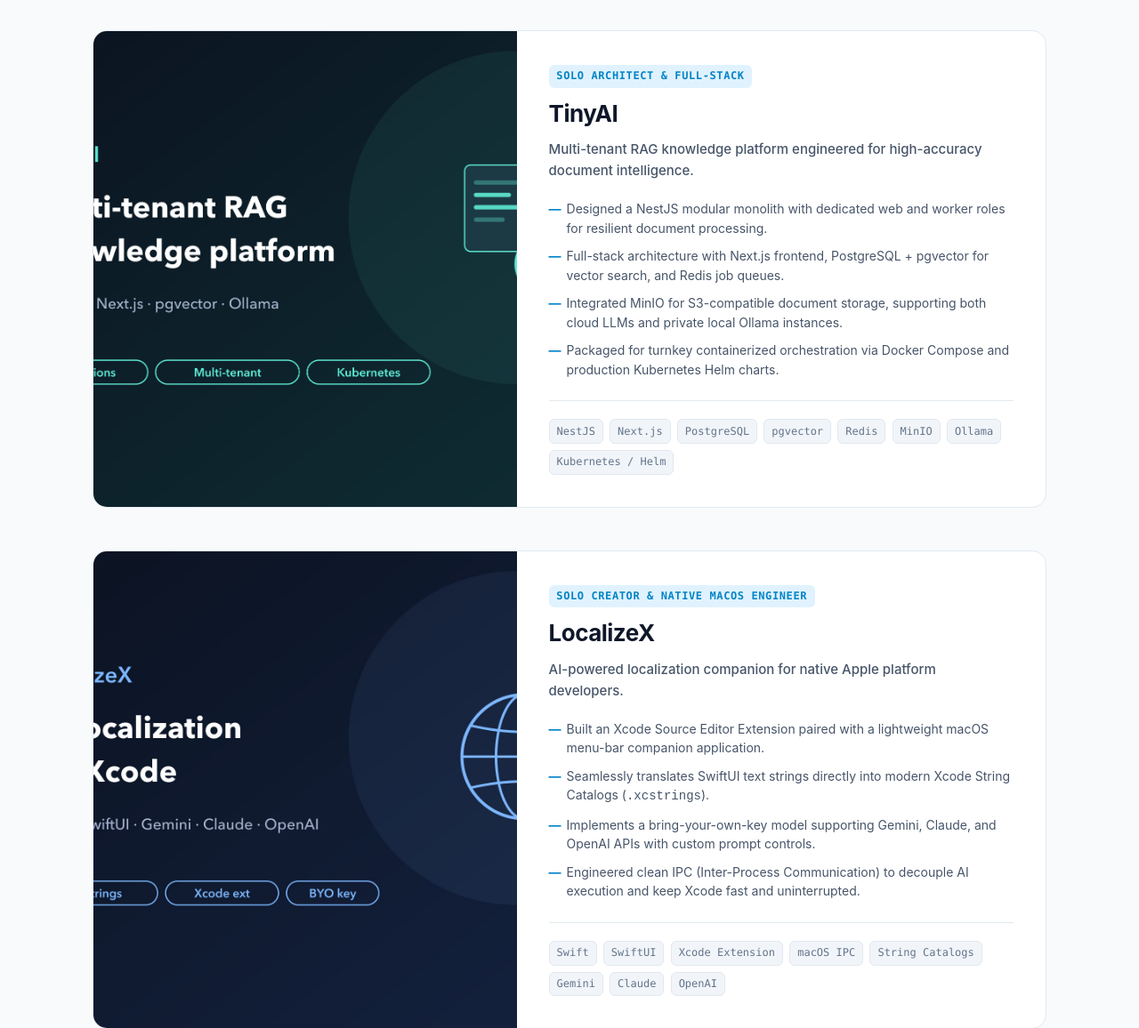
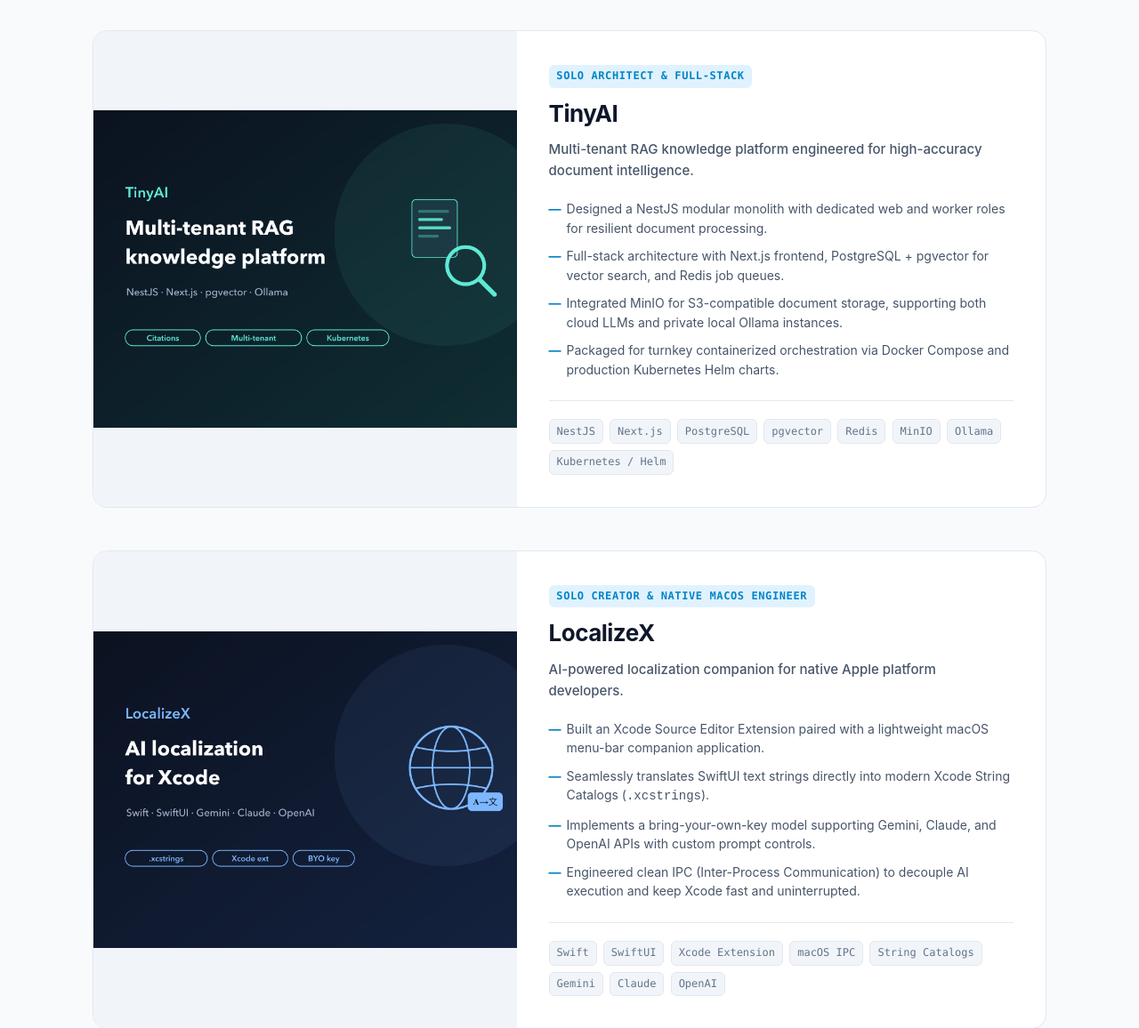
Before and after one commit to waldobin/waldobin.github.io, a plain HTML site: page index.html in a window 1280 px wide. Shown: the part 1820-2976 px from the top of the page at 89% size. Drawn offline with Linux system fonts and the light colour scheme.

Commit message:
Fix project cover images cropped on Safari
Show full 4:3 covers with object-fit: contain instead of stretching
to card height, and set correct intrinsic image size.

Co-Authored-By: Claude Opus 5.5 <noreply@anthropic.com>

```diff
--- a/index.html
+++ b/index.html
@@ -266,7 +266,7 @@
           <!-- Project 1: TinyAI -->
           <article class="project-card reveal">
             <div class="project-media">
-              <img src="assets/1-tinyai.jpg" alt="TinyAI multi-tenant RAG knowledge platform interface preview" loading="lazy" width="600" height="340">
+              <img src="assets/1-tinyai.jpg" alt="TinyAI multi-tenant RAG knowledge platform interface preview" loading="lazy" width="1600" height="1200">
             </div>
             <div class="project-details">
               <div class="project-meta">
@@ -297,7 +297,7 @@
           <!-- Project 2: LocalizeX -->
           <article class="project-card reveal">
             <div class="project-media">
-              <img src="assets/2-localizex.jpg" alt="LocalizeX Xcode AI localization extension interface preview" loading="lazy" width="600" height="340">
+              <img src="assets/2-localizex.jpg" alt="LocalizeX Xcode AI localization extension interface preview" loading="lazy" width="1600" height="1200">
             </div>
             <div class="project-details">
               <div class="project-meta">
@@ -328,7 +328,7 @@
           <!-- Project 3: Lumibun -->
           <article class="project-card reveal">
             <div class="project-media">
-              <img src="assets/3-lumibun.jpg" alt="Lumibun virtual pet and focus game on Apple Watch and iPhone" loading="lazy" width="600" height="340">
+              <img src="assets/3-lumibun.jpg" alt="Lumibun virtual pet and focus game on Apple Watch and iPhone" loading="lazy" width="1600" height="1200">
             </div>
             <div class="project-details">
               <div class="project-meta">
@@ -358,7 +358,7 @@
           <!-- Project 4: Safe-AI -->
           <article class="project-card reveal">
             <div class="project-media">
-              <img src="assets/5-safe-ai.jpg" alt="Safe-AI scam detection assistant preview" loading="lazy" width="600" height="340">
+              <img src="assets/5-safe-ai.jpg" alt="Safe-AI scam detection assistant preview" loading="lazy" width="1600" height="1200">
             </div>
             <div class="project-details">
               <div class="project-meta">
@@ -387,7 +387,7 @@
           <!-- Project 5: React Native Dev Tools -->
           <article class="project-card reveal">
             <div class="project-media">
-              <img src="assets/6-rn-devtools.jpg" alt="React Native Dev Tools VS Code extensions preview" loading="lazy" width="600" height="340">
+              <img src="assets/6-rn-devtools.jpg" alt="React Native Dev Tools VS Code extensions preview" loading="lazy" width="1600" height="1200">
             </div>
             <div class="project-details">
               <div class="project-meta">
--- a/styles.css
+++ b/styles.css
@@ -744,13 +744,15 @@ button {
   display: flex;
   align-items: center;
   justify-content: center;
-  min-height: 260px;
 }
 
+/* Covers contain text: always show the whole 4:3 image, never crop. */
 .project-media img {
+  display: block;
   width: 100%;
-  height: 100%;
-  object-fit: cover;
+  height: auto;
+  aspect-ratio: 4 / 3;
+  object-fit: contain;
   object-position: center;
   transition: transform var(--transition-slow);
 }
```
